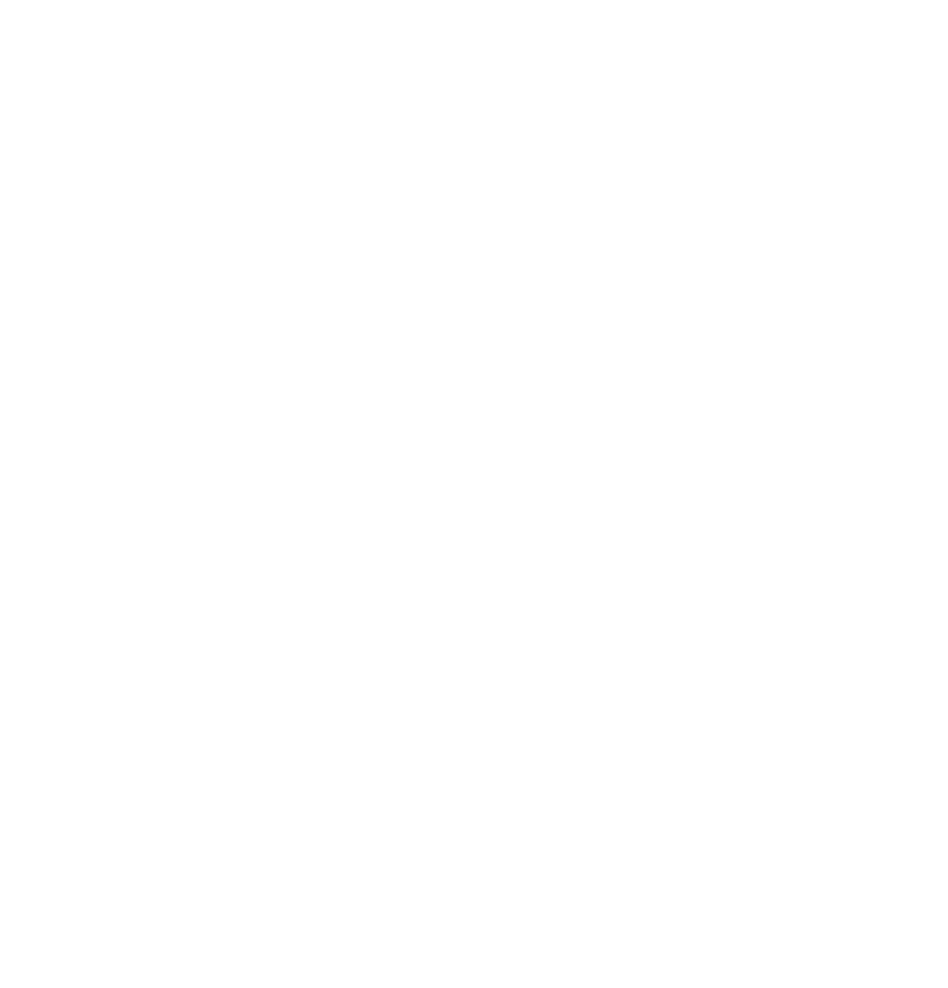
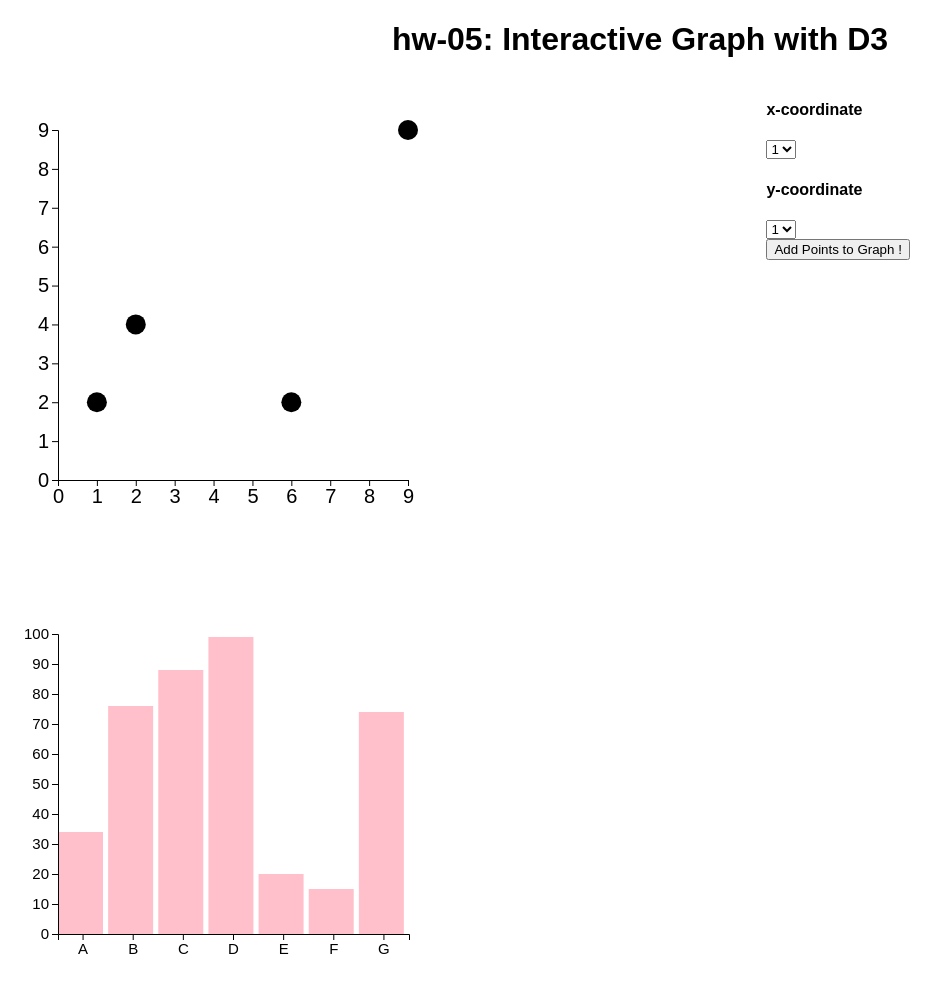
Before and after one commit to DS4200-S23-Class/hw-05-aashvi-adelaide-hw-05, a plain HTML site: page index.html in a window 1280 px wide. Shown: the whole page, without its empty margins (0-948 px from the left). Before the commit the page ends 800 px from the top, so only its background shows below. Drawn offline with Linux system fonts and the light colour scheme.

Commit message:
almost done

```diff
--- /dev/null
+++ b/hw5.css
@@ -0,0 +1,19 @@
+body {
+	font-family: Arial;
+}
+
+.centered {
+    text-align: center;
+}
+
+.left_column {
+  width: 60%;
+  float: left;
+  min-height: 400px;
+}
+
+.right_column {
+  width: 40%;
+  float: right;
+  min-height: 400px;
+}
--- /dev/null
+++ b/hw5.js
@@ -0,0 +1,218 @@
+
+console.log("linked");
+
+const FRAME_HEIGHT = 450;
+const FRAME_WIDTH = 450;
+const MARGINS = {left: 50, right: 50, top: 50, bottom: 50};
+
+const VIS_HEIGHT = FRAME_HEIGHT - MARGINS.top - MARGINS.bottom;
+const VIS_WIDTH = FRAME_WIDTH - MARGINS.left -MARGINS.right;
+
+const FRAME1 = d3.select("#scatter")
+                  .append("svg")
+                    .attr("height", FRAME_HEIGHT)
+                    .attr("width", FRAME_WIDTH)
+                    .attr("class", "frame");
+
+
+ function plot_scatter() {
+
+  d3.csv("data/scatter-data.csv").then((data) => {
+  const MAX_X3 = d3.max(data, (d) => { return parseInt(d.x)});
+  const X_SCALE3 = d3.scaleLinear()
+                      .domain([0, MAX_X3])
+                      .range([0, VIS_WIDTH]);
+
+  const MAX_Y3 = d3.max(data, (d) => {return parseInt(d.y)});
+  const Y_SCALE3 = d3.scaleLinear()
+                      .domain([0, MAX_Y3])
+                      .range([VIS_HEIGHT, 0]);
+
+  FRAME1.selectAll("points")
+        .data(data) // passed from .then
+        .enter()
+        .append("circle")
+          .attr("cx", (d) => { return (X_SCALE3(d.x) + MARGINS.left); })
+          .attr("cy", (d) => { return (Y_SCALE3(d.y) + MARGINS.top) })
+          .attr("r", 10)
+          .attr("class", "point");
+
+
+   FRAME1.append("g")
+            .attr("transform", "translate(" + MARGINS.left + "," + (VIS_HEIGHT + MARGINS.top) + ")")
+            .call(d3.axisBottom(X_SCALE3).ticks(10))
+            .attr("font-size", "20px");
+
+    // make y axis
+    FRAME1.append("g")
+            .attr("transform", "translate(" + MARGINS.left + "," + MARGINS.top + ")")
+            .call(d3.axisLeft(Y_SCALE3).ticks(9))
+            .attr("font-size", "20px");
+
+
+
+     function add_point () {
+     	const X_SCALE = d3.scaleLinear()
+				  .domain([0,9])
+				  .range([0, VIS_WIDTH]);
+
+	     const Y_SCALE = d3.scaleLinear()
+                        .domain([0, 9])
+                        .range([VIS_HEIGHT, 0]);
+
+		let addX = document.getElementById("xcoord").value;
+
+		let addY = document.getElementById("ycoord").value;
+
+		FRAME1 .append("circle")
+	  		.attr("cx", () => {return  X_SCALE(addX) + MARGINS.left})
+	  		.attr("cy", () => {return  Y_SCALE(addY) + MARGINS.top})
+	  		.attr("r", 10)
+	  		.attr("class", "point")
+
+	   FRAME1.selectAll(".point")
+          .on("mouseover", handleMouseover) //add event listeners
+          .on("mouseleave", handleMouseleave)
+          .on("click", handleClick);
+
+
+     }
+
+    let pointButton = document.getElementById("point-button");
+    pointButton.addEventListener("click", add_point);
+
+
+     function handleMouseover(event, d) {
+		d3.select(this).style("fill", "pink");
+	}
+
+	// un-highlight on mouseleace
+	function handleMouseleave(event, d) {
+		d3.select(this).style("fill", "black");
+	}
+
+
+	let points = []
+	function handleClick(event,d) {
+	 point = "(" + d.x + "," + d.y + ")";
+
+
+	 // if clicked-> remove border
+	 if (d3.select(this).style("stroke") == "blue") {
+	 	d3.select(this).style("stroke", "none");
+
+	 	pt_id = points.indexOf(point);
+	 	points.splice(pt_id, 1);
+	 }
+	  // if clicked -> add border
+	 else {
+	 	d3.select(this).style("stroke", "blue")
+
+	 	points.push(point);
+
+	 }
+
+	 d3.select("#selected_points").html(points)
+
+	}
+
+	FRAME1.selectAll(".point")
+          .on("mouseover", handleMouseover) //add event listeners
+          .on("mouseleave", handleMouseleave)
+          .on("click", handleClick);
+
+
+});
+
+ }
+ plot_scatter();
+
+
+
+
+
+
+
+
+
+const FRAME2 = d3.select('#bar')
+				 .append("svg")
+				 .attr("height", FRAME_HEIGHT)
+				 .attr("width", FRAME_WIDTH)
+				 .attr("class", "frame")
+
+
+
+function plot_bar() {
+
+	d3.csv("data/bar-data.csv").then((data) => {
+		const Y_MAX = d3.max(data, (d) => {return parseInt(d.amount)});
+		const X_SCALE = d3.scaleBand()
+						.range([0, VIS_WIDTH + 1])
+						.domain(data.map(function(d) {return d.category}))
+		const Y_SCALE = d3.scaleLinear()
+							.domain([0, Y_MAX + 1])
+							.range([VIS_HEIGHT, MARGINS.top]);
+
+
+		FRAME2.selectAll("bars")
+			  .data(data)
+			  .enter()
+			  .append('rect')
+			  .attr("class", "bar")
+			  .attr("x", (d) => { return X_SCALE(d.category) + MARGINS.left; })
+			  .attr("y", (d) => { return Y_SCALE(d.amount) + MARGINS.bottom; })
+			  .attr("width", 45)
+			  .attr("height", (d) => {return VIS_HEIGHT - Y_SCALE(d.amount)})
+			  .style("fill", "pink")
+
+
+
+	FRAME2.append("g")
+        .attr("transform", "translate(" + MARGINS.left + "," + (VIS_HEIGHT + MARGINS.top) + ")")
+        .call(d3.axisBottom(X_SCALE).ticks(10))
+        .attr("font-size", "15px");
+
+
+    FRAME2.append("g")
+        .attr("transform", "translate(" + MARGINS.left + "," + MARGINS.top + ")")
+        .call(d3.axisLeft(Y_SCALE).ticks(9))
+        .attr("font-size", "15px");
+
+
+     const TOOLTIP = d3.select("#bar").append("div")
+      								   .attr("class", "tooltip")
+      								   .style("opacity", 0);
+
+
+
+    function handleMouseover(event,d) {
+    	d3.select(this).style("fill", "red");
+    	TOOLTIP.style("opacity",1)
+    }
+
+
+    function handleMousemove(event,d) {
+    	TOOLTIP.html("Category: " + d.category + " " + "Amount: " + d.amount)
+    		   .style("left", (event.PageX + 10) + "px")
+    		   .style("top", (event.PageY - 50) + "px");
+    }
+
+    function handleMouseleave(event,d) {
+    	d3.select(this).style("fill", "pink");
+    	TOOLTIP.style("opacity",0);
+    }
+
+
+    FRAME2.selectAll(".bar")
+    	  .on("mouseover", handleMouseover)
+    	  .on("mousemove", handleMousemove)
+    	  .on("mouseleave", handleMouseleave)
+
+});
+
+
+}
+
+
+plot_bar();
--- a/index.html
+++ b/index.html
@@ -3,12 +3,68 @@
 
 <head>
     <meta charset=utf-8/>
+    <link rel="stylesheet" href="hw5.css">
+    <title> hw-05 </title>
+    <script src='js/d3.v6.1.1/d3.min.js'></script>
 </head>
 
 
 <body>
+<h1 class = "centered"> hw-05: Interactive Graph with D3 </h1>
+<div class = "container">
+	<div class = "left_column">
+		<div id="scatter"></div>
+		<div id = "bar"> </div>
+	 </div>
+
+	<div class = "right_column">
+
+                <div id="xselect">
+                    <h4>x-coordinate</h4>
+                    <select id="xcoord">
+                        <option value = "1">1</option>
+                        <option value = "2">2</option>
+                        <option value = "3">3</option>
+                        <option value = "4">4</option>
+                        <option value = "5">5</option>
+                        <option value = "6">6</option>
+                        <option value = "7">7</option>
+                        <option value = "8">8</option>
+                        <option value = "9">9</option>
+                    </select>
+                </div>
+
+                <div id="yselect">
+                    <h4>y-coordinate</h4>
+                    <select id="ycoord">
+                        <option value = "1">1</option>
+                        <option value = "2">2</option>
+                        <option value = "3">3</option>
+                        <option value = "4">4</option>
+                        <option value = "5">5</option>
+                        <option value = "6">6</option>
+                        <option value = "7">7</option>
+                        <option value = "8">8</option>
+                        <option value = "9">9</option>
+                    </select>
+                </div>
+
+    <div>
+	<button type = "button" id = "point-button"> Add Points to Graph ! </button>
+    </div>
+
+    <p id = "selected_points"></p>
 
 
+
+
+
+
+</div>
+</div>
+
+
+<script src='hw5.js'></script>
 </body>
 
 </html>
```
Also changed, not shown: js/hw5.js (added, +72 -0 lines), 2 other files.
